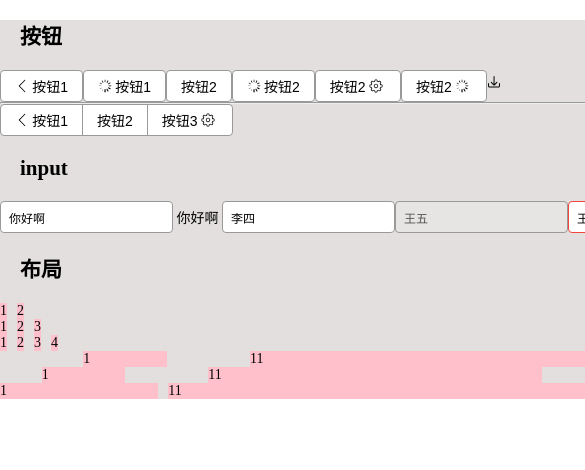
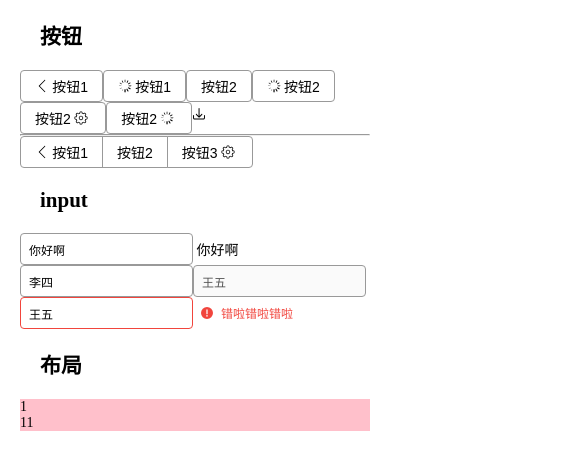
Before and after one commit to doria76593/vue2-lunzi, a Vue app: page / in a window 390 px wide. Shown: the top 470 px of the page, 585 px wide, since content can reach past the window. Built offline with nearby package versions, Linux system fonts and the light colour scheme.

Commit message:
初步实现响应式+默认就是phone样式

```diff
--- a/src/App.vue
+++ b/src/App.vue
@@ -17,37 +17,17 @@
     <h2>input</h2>
     <g-input v-model="msg"></g-input>
     {{msg}}
+
     <g-input value="李四" readonly></g-input>
     <g-input value="王五" disabled></g-input>
     <g-input value="王五" error="错啦错啦错啦"></g-input>
     <h2>布局</h2>
-    <g-row gutter="10">
-      <g-col >1</g-col>
-      <g-col>2</g-col>
-    </g-row>
-    <g-row  gutter="10">
-      <g-col>1</g-col>
-      <g-col>2</g-col>
-      <g-col>3</g-col>
-    </g-row>
-    <g-row  gutter="10">
-      <g-col>1</g-col>
-      <g-col>2</g-col>
-      <g-col>3</g-col>
-      <g-col>4</g-col>
-    </g-row>
-    <g-row>
-      <g-col span="2" offset="2">1</g-col>
-      <g-col span="18" offset="2">11</g-col>
-    </g-row>
-       <g-row>
-      <g-col span="2" offset="1">1</g-col>
-      <g-col span="8" offset="2">11</g-col>
-      <g-col span="8" offset="2">11</g-col>
-    </g-row>
-    <g-row gutter="10">
-      <g-col span="4">1</g-col>
-      <g-col span="20">11</g-col>
+    <g-row gutter="20">
+      <g-col span="24" :ipad="{span:8}" :narrow-pc="{span:4}" :pc="{span:2}" :wide-pc="{span:1}">
+        1
+      </g-col>
+      <g-col span="24" :ipad="{span:16}" :narrow-pc="{span:20}" :pc="{span:22}" :wide-pc="{span:23}">11
+      </g-col>
     </g-row>
   </div>
 </template>
@@ -72,10 +52,4 @@
 h2 {
   margin: 20px;
 }
-#app{
-  /* border:  1px solid red; */
-  background: rgb(227, 223, 223);
-  width: 1000px;
-  margin: 0 auto;
-}
 </style>
--- a/src/col.vue
+++ b/src/col.vue
@@ -1,11 +1,21 @@
 <template>
   <div class="col" :class="colClass" :style="colStyle">
     <div class="border">
-        <slot></slot>
+      <slot></slot>
     </div>
   </div>
 </template>
 <script>
+let validator = (value) => {
+  let keys = Object.keys(value)
+  let valid = true
+  keys.forEach((key) => {
+    if (!['span', 'offset'].includes(key)) {
+      valid = false
+    }
+  })
+  return valid
+}
 export default {
   name: 'GuluCol',
   props: {
@@ -15,6 +25,10 @@
     offset: {
       type: [Number, String],
     },
+    ipad: { type: Object, validator },
+    narrowPc: { type: Object, validator },
+    pc: { type: Object, validator },
+    widePc: { type: Object, validator },
   },
   data() {
     return {
@@ -23,8 +37,15 @@
   },
   computed: {
     colClass() {
-      let { span, offset } = this
-      return [span && `col-${span}`, offset && `offset-${offset}`]
+      let {span, offset, ipad, narrowPc, pc, widePc} = this
+      return [
+        span && `col-${span}`,
+        offset && `offset-${offset}`,
+        ...(ipad && [`col-ipad-${ipad.span}`]),
+        ...(narrowPc && [`col-narrow-pc-${narrowPc.span}`]),
+        ...(pc && [`col-pc-${pc.span}`]),
+        ...(widePc && [`col-wide-pc-${widePc.span}`]),
+      ]
     },
     colStyle() {
       return {
@@ -52,6 +73,62 @@
       margin-left: ($n / 24) * 100%;
     }
   }
+  @media (min-width: 577px) and (max-width: 768px) {
+    $class-prefix: col-ipad-;
+    @for $n from 1 through 24 {
+      &.#{$class-prefix}#{$n} {
+        width: ($n / 24) * 100%;
+      }
+    }
+    $class-prefix: offset-ipad-;
+    @for $n from 1 through 24 {
+      &.#{$class-prefix}#{$n} {
+        margin-left: ($n / 24) * 100%;
+      }
+    }
+  }
+  @media (min-width: 769px) and (max-width: 992px) {
+    $class-prefix: col-narrow-pc-;
+    @for $n from 1 through 24 {
+      &.#{$class-prefix}#{$n} {
+        width: ($n / 24) * 100%;
+      }
+    }
+    $class-prefix: offset-narrow-pc-;
+    @for $n from 1 through 24 {
+      &.#{$class-prefix}#{$n} {
+        margin-left: ($n / 24) * 100%;
+      }
+    }
+  }
+  @media (min-width: 993px) and (max-width: 1200px) {
+    $class-prefix: col-pc-;
+    @for $n from 1 through 24 {
+      &.#{$class-prefix}#{$n} {
+        width: ($n / 24) * 100%;
+      }
+    }
+    $class-prefix: offset-pc-;
+    @for $n from 1 through 24 {
+      &.#{$class-prefix}#{$n} {
+        margin-left: ($n / 24) * 100%;
+      }
+    }
+  }
+  @media (min-width: 1201px) {
+    $class-prefix: col-wide-pc-;
+    @for $n from 1 through 24 {
+      &.#{$class-prefix}#{$n} {
+        width: ($n / 24) * 100%;
+      }
+    }
+    $class-prefix: offset-wide-pc-;
+    @for $n from 1 through 24 {
+      &.#{$class-prefix}#{$n} {
+        margin-left: ($n / 24) * 100%;
+      }
+    }
+  }
 }
 .border {
   background: pink;
--- a/src/row.vue
+++ b/src/row.vue
@@ -43,6 +43,7 @@
 <style scoped lang="scss">
 .row {
   display: flex;
+  flex-wrap: wrap;
   &.align-left {
     justify-content: flex-start;
   }
```
